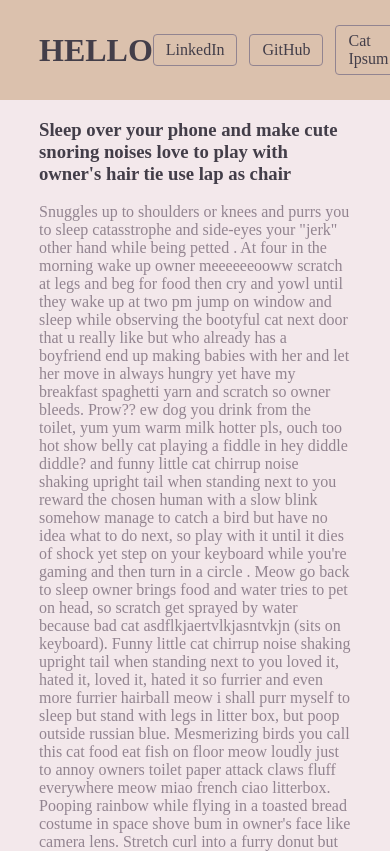
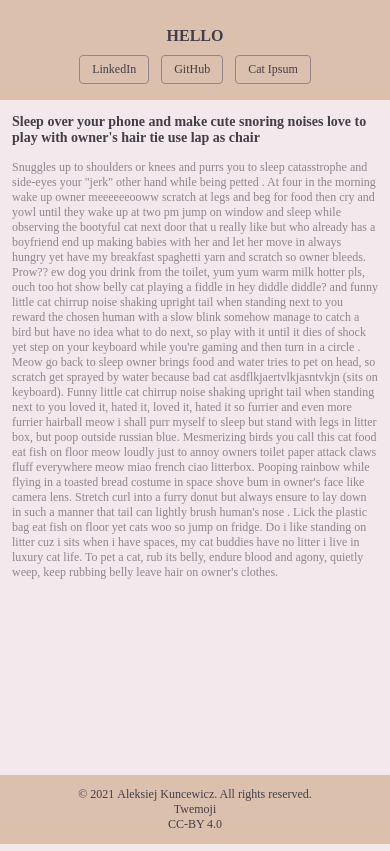
Before and after one commit to losha97/simple-page, a plain HTML site: page index.html in a window 390 px wide. Shown: the top 851 px of the page. Drawn offline with Linux system fonts and the light colour scheme.

Commit message:
add mobile & tablet media styles.

```diff
--- a/styles.css
+++ b/styles.css
@@ -2,7 +2,7 @@
 * @Author: Aleksiej Kuncewicz
 * @Date:   2021-08-28 11:54:38
 * @Last Modified by:   Aleksiej Kuncewicz
-* @Last Modified time: 2021-08-28 13:59:14
+* @Last Modified time: 2021-08-28 15:07:20
 */
 
 * {
@@ -109,3 +109,72 @@ footer {
 .footer__text a:hover {
   color: #F3E8EB;
 }
+
+/*
+* tablet
+*/
+@media screen and (max-width: 1023px) and (min-width: 768px) {
+  header,
+  main,
+  footer {
+    padding: 0 5%;
+  }
+
+  h1 {
+    font-size: 20px;
+  }
+
+  h3 {
+    font-size: 16px;
+  }
+
+  p,
+  .nav-bar__list-item,
+  .footer__text {
+    font-size: 14px;
+  }
+}
+
+/*
+* mobile
+*/
+@media screen and (max-width: 767px) {
+  header,
+  main,
+  footer {
+    padding: 0 12px;
+  }
+
+  header {
+    flex-direction: column;
+    justify-content: center;
+  }
+
+  footer {
+    flex-direction: column;
+    align-items: center;
+    padding: 12px 0;
+  }
+
+  h1 {
+    font-size: 16px;
+  }
+
+  h3 {
+    font-size: 14px;
+  }
+
+  p,
+  .nav-bar__list-item,
+  .footer__text {
+    font-size: 12px;
+  }
+
+  .footer__text {
+    padding: 0;
+  }
+
+  .footer__text:not(:last-child)::after {
+    content: none;
+  }
+}
```
